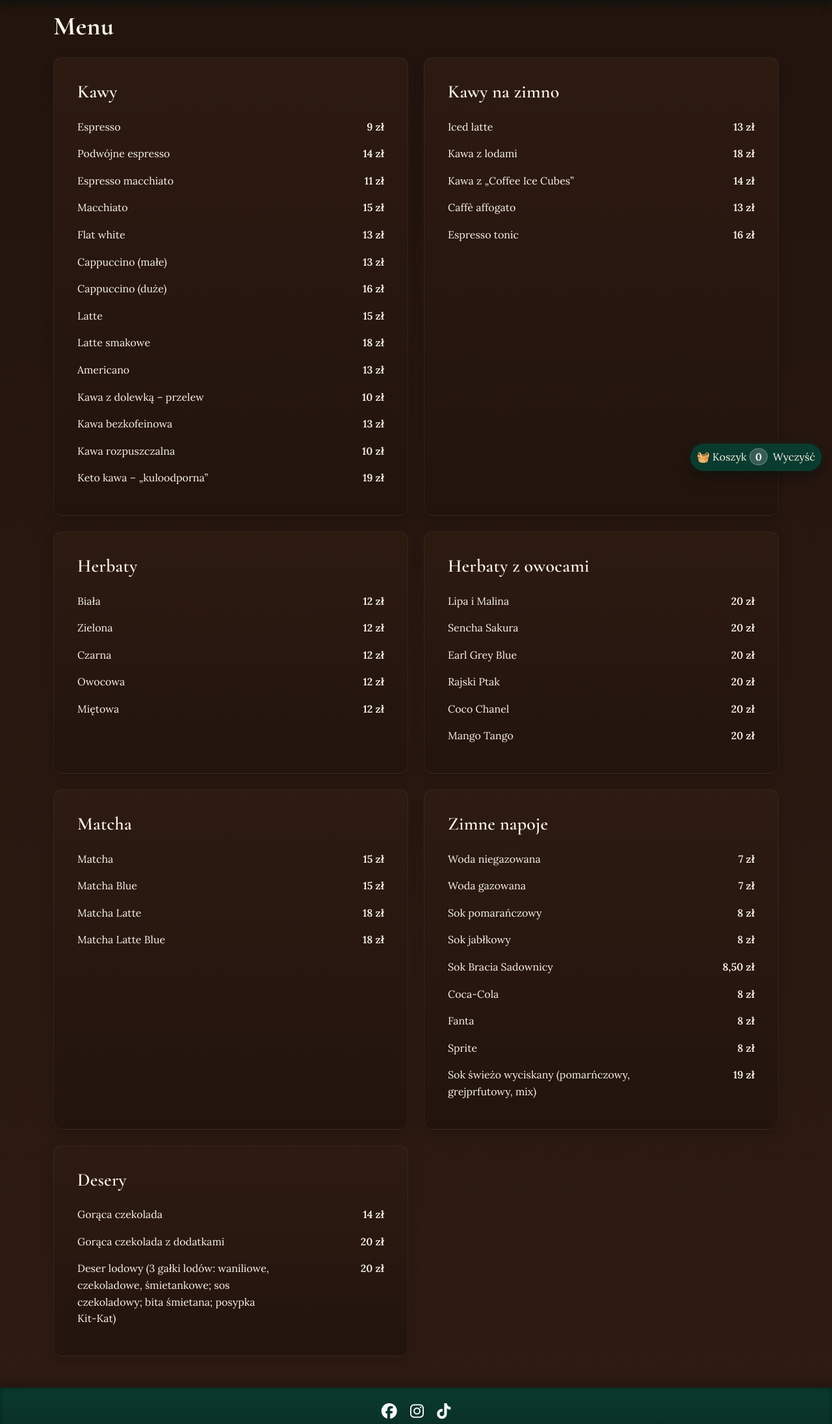
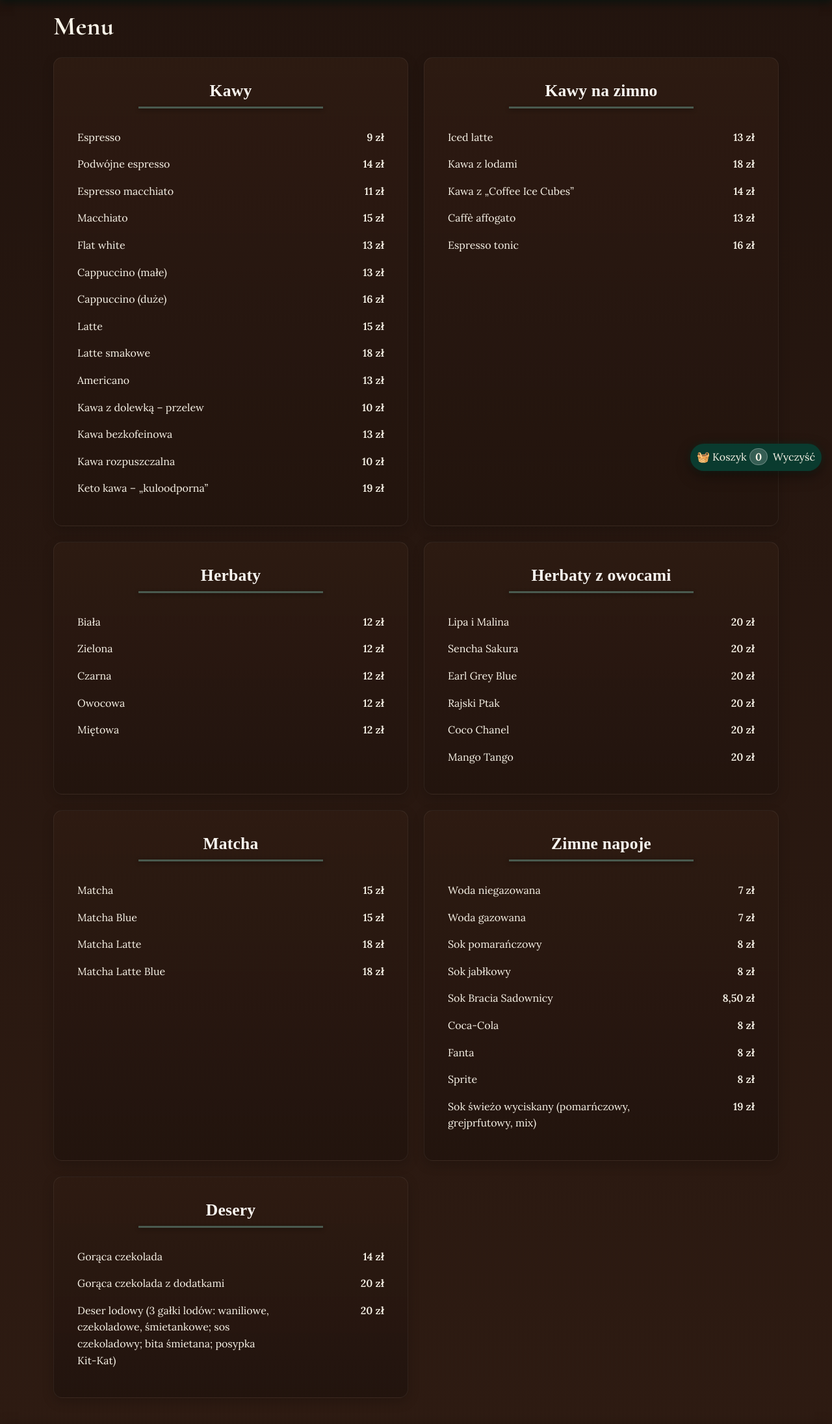
Before and after one commit to NuClear1331/kawiarniatej, a Flask app: page /menu in a window 1280 px wide. Shown: the part 59-2251 px from the top of the page at 65% size. Run offline with Flask 3, Linux system fonts and the light colour scheme.

Commit message:
menuudpate

```diff
--- a/static/css/styles.css
+++ b/static/css/styles.css
@@ -471,3 +471,23 @@ a:focus{
 }
 .menu-line-name{ max-width: 65%; }
 @media (max-width: 576px){ .menu-line-name{ max-width: 60%; } }
+/* Center and underline section titles */
+.menu-card-header h3 {
+  text-align: center;
+  font-family: 'Playfair Display', serif; /* keeps it classy */
+  font-weight: 600;
+  font-size: 1.6rem;
+  position: relative;
+  padding-bottom: 0.5rem;
+  color: #f8f5f0; /* warm bony white */
+}
+
+/* Decorative underline with shadow */
+.menu-card-header h3::after {
+  content: "";
+  display: block;
+  width: 60%;
+  margin: 0.5rem auto 0 auto;
+  border-bottom: 3px solid #4a5a4f; /* dimmed bottle green */
+  box-shadow: 0 2px 6px rgba(0,0,0,0.4);
+}
```
